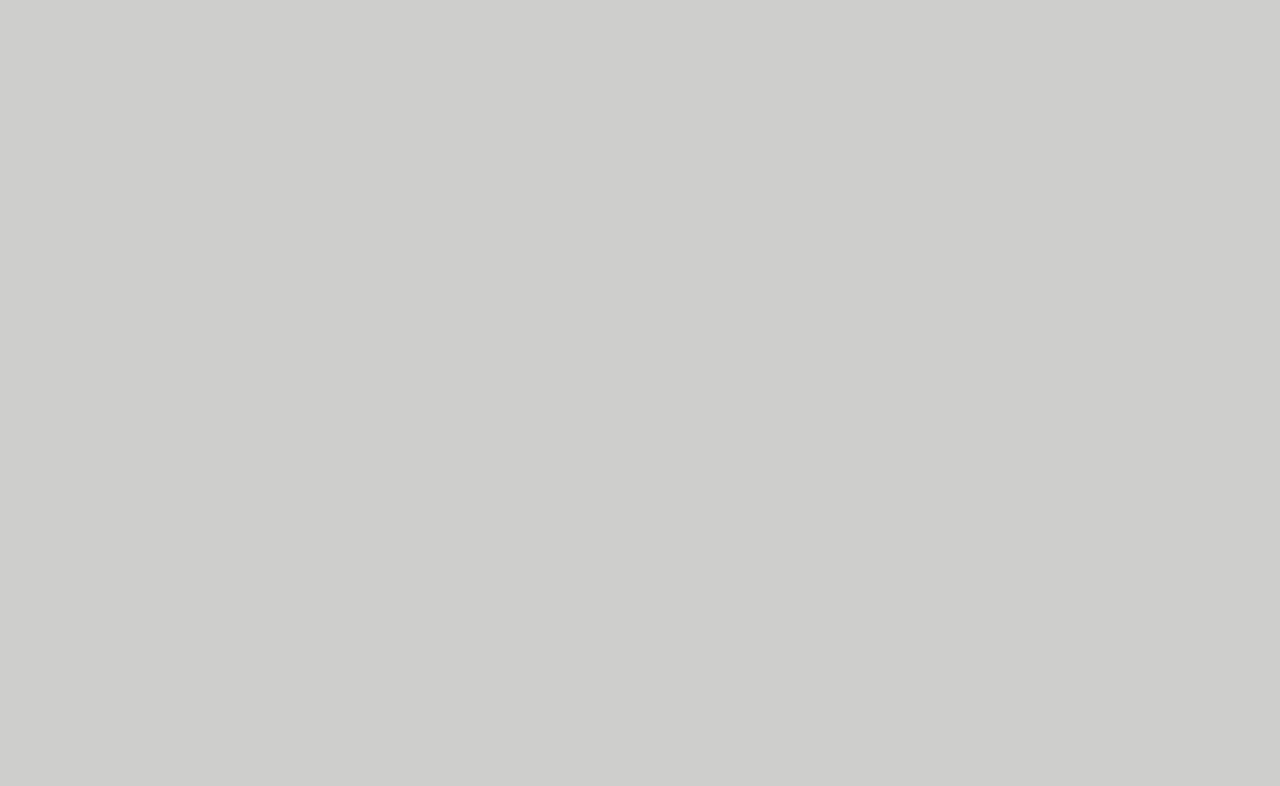
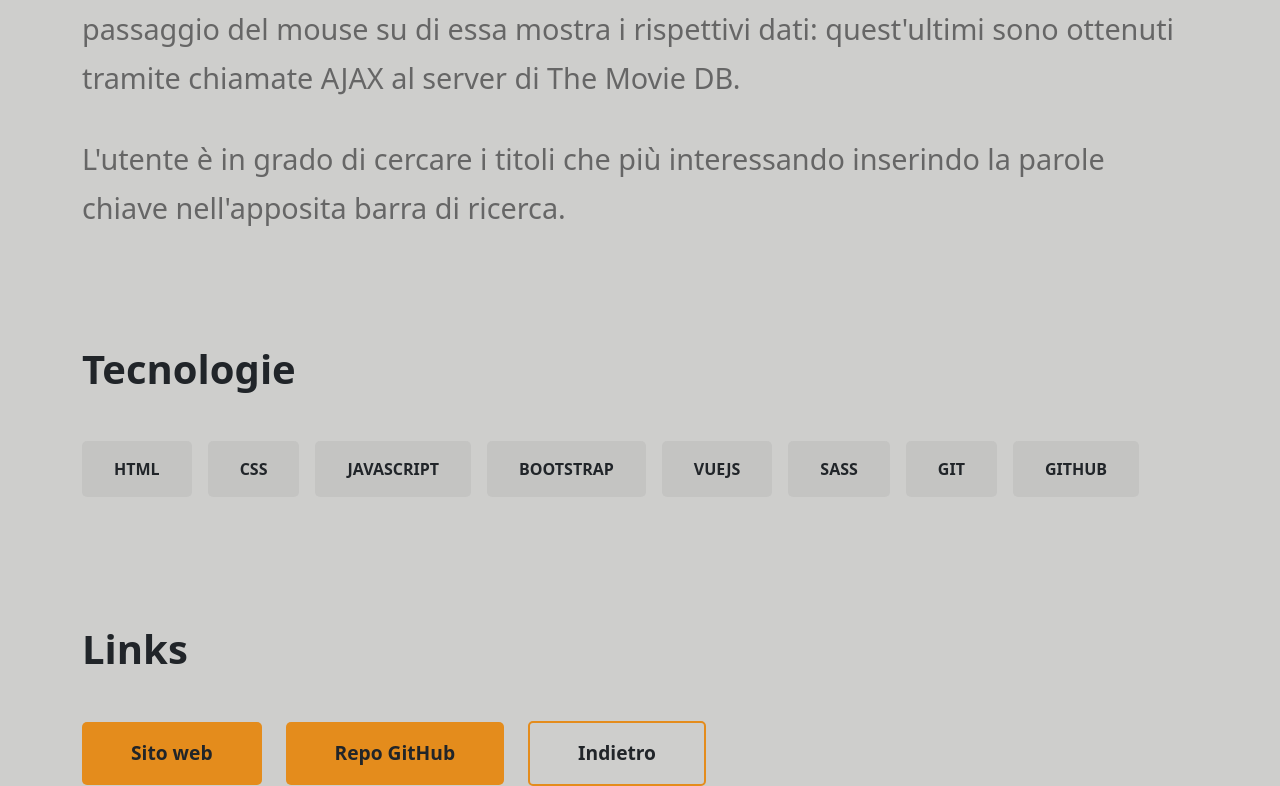
Before and after one commit to dunzolo/my-portfolio-app, a Vue app: page /project/1 in a window 1280 px wide. Shown: the part 1898-2684 px from the top of the page. Before the commit the page ends 1628 px from the top, so only its background shows below. Built offline with nearby package versions, Linux system fonts and the light colour scheme.

Commit message:
✨ section single page project complete - added description - added tools - added links

```diff
--- a/src/pages/SingleProject.vue
+++ b/src/pages/SingleProject.vue
@@ -29,7 +29,25 @@ export default {
             </div>
         </div>
         <div id="details" class="image">
-            <img :src="this.project.image_project" alt="">
+            <img :src="this.project.image_project" alt="image-datail">
+        </div>
+        <div class="content">
+            <div class="content-desc">
+                <h2 class="content-title">Descrizione</h2>
+                <p class="content-paragraph" v-for="desc in this.project.description">{{ desc }}</p>
+            </div>
+            <div class="content-tools">
+                <h2 class="content-title">Tecnologie</h2>
+                <div class="skills">
+                    <div class="single-skill" v-for="skill in this.project.skills">{{ skill }}</div>
+                </div>
+            </div>
+            <div class="content-links">
+                <h2 class="content-title">Links</h2>
+                <a href="" class="btn btn-sm website">Sito web</a>
+                <a :href="this.project.link_github" class="btn btn-sm github">Repo GitHub</a>
+                <a href="/" class="btn btn-sm back">Indietro</a>
+            </div>
         </div>
     </div>
 </template>
@@ -56,7 +74,9 @@ export default {
             font-weight: 600;
             padding: 0.5rem 7rem;
             background-color: $secondary_color;
+            // color: rgba(0, 0, 0, 0.7);
             box-shadow: 0 10px 15px 0 rgba($color: #000000, $alpha: 0.5);
+            border-radius: 5px;
         }
     }
 }
@@ -78,4 +98,64 @@ export default {
         width: 90%;
     }
 }
+
+.content {
+    margin: auto;
+    max-width: 70rem;
+
+    .content-desc,
+    .content-tools,
+    .content-links {
+        margin: 0 0 7rem 0;
+
+        .content-title {
+            margin-bottom: 3rem;
+            font-weight: 600;
+            font-size: 2.5rem;
+        }
+
+        .content-paragraph {
+            font-size: 1.8rem;
+            line-height: 1.7;
+            color: #666;
+            margin-bottom: 2rem;
+        }
+
+        .skills {
+            display: flex;
+            flex-wrap: wrap;
+
+            .single-skill {
+                padding: 1rem 2rem;
+                margin-bottom: 1rem;
+                margin-right: 1rem;
+                font-size: 1rem;
+                font-weight: 600;
+                background: rgba(153, 153, 153, 0.2);
+                // color: rgba(0, 0, 0, 0.7);
+                border-radius: 5px;
+                text-transform: uppercase;
+            }
+        }
+
+        .btn {
+            padding: 1rem 3rem;
+            font-size: 1.2rem;
+            border-radius: 5px;
+            font-weight: 600;
+            margin-right: 1.5rem;
+
+            &.github,
+            &.website {
+                background-color: $secondary_color;
+            }
+
+            &.back {
+                background-color: transparent;
+                border: 2px solid $secondary_color;
+            }
+        }
+    }
+
+}
 </style>
--- a/src/store.js
+++ b/src/store.js
@@ -10,7 +10,15 @@ export const store = reactive({
             title: 'Boolflix',
             image: '/public/my-portfolio-boolflix.jpg',
             image_project: '/public/my-portfolio-boolflix-pc.png',
-            description: 'prima descrizione'
+            description: [
+                "Boolflix è un semplice motore di ricerca di Film e serie TV, vagamente ispirato a Netflix.",
+                "La Web App mostra in home page le copertine dei film e serie TV più popolari e al passaggio del mouse su di essa mostra i rispettivi dati: quest'ultimi sono ottenuti tramite chiamate AJAX al server di The Movie DB.",
+                "L'utente è in grado di cercare i titoli che più interessando inserindo la parole chiave nell'apposita barra di ricerca."
+            ],
+            skills: [
+                "HTML", "CSS", "Javascript", "Bootstrap", "VueJS", "sass", "git", "github"
+            ],
+            link_github: "https://github.com/dunzolo/vite-boolflix"
         },
         {
             id: 2,
```
